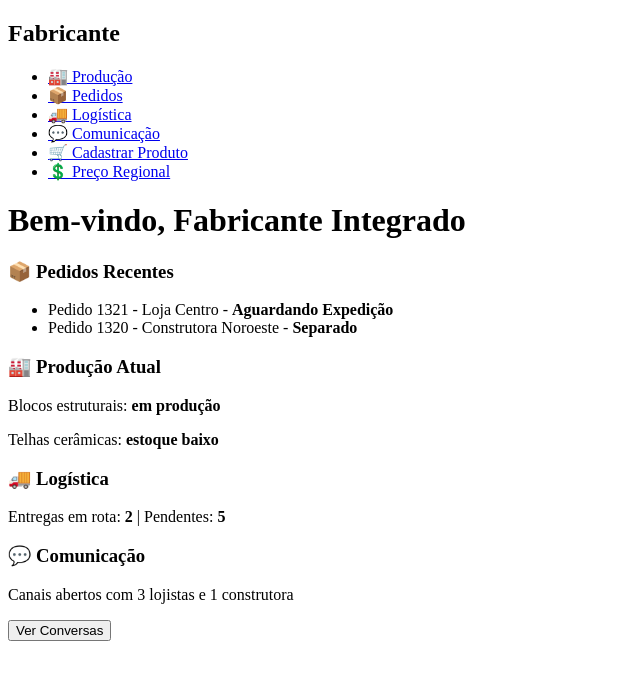
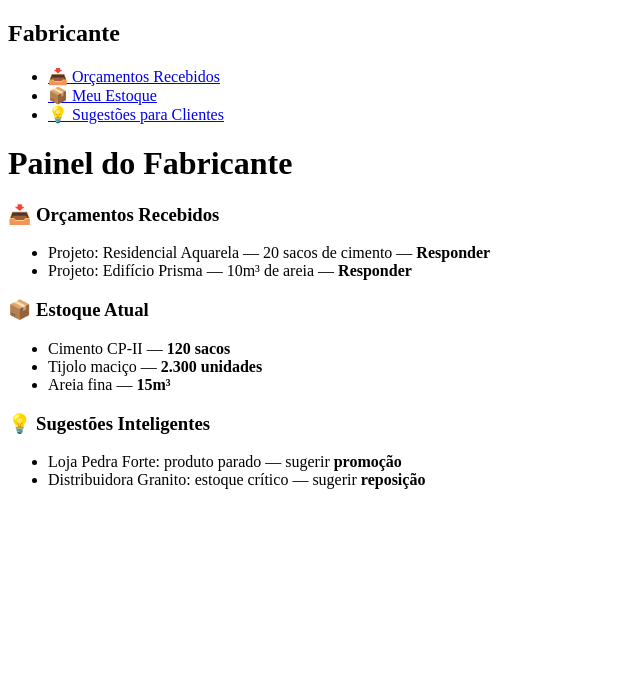
Before and after one commit to Claratrade33/ConstroiVerse, a plain HTML site: page frontend/painel/painel_fabricante.html in a window 1280 px wide. Shown: the whole page, without its empty margins (0-640 px from the left). Drawn offline with Linux system fonts and the light colour scheme.

Commit message:
Atualizar o painel_fabricante.html

```diff
--- a/frontend/painel/painel_fabricante.html
+++ b/frontend/painel/painel_fabricante.html
@@ -1,50 +1,47 @@
 <!DOCTYPE html>
 <html lang="pt-br">
 <head>
-  <meta charset="UTF-8" />
-  <meta name="viewport" content="width=device-width, initial-scale=1.0"/>
-  <title>Painel do Fabricante - ConstroiVerse</title>
+  <meta charset="UTF-8">
+  <meta name="viewport" content="width=device-width, initial-scale=1.0">
+  <title>Fabricante - ConstroiVerse</title>
   <link rel="stylesheet" href="/public/style.css">
 </head>
 <body>
   <nav class="sidebar">
     <h2>Fabricante</h2>
     <ul>
-      <li><a href="#">🏭 Produção</a></li>
-      <li><a href="#">📦 Pedidos</a></li>
-      <li><a href="#">🚚 Logística</a></li>
-      <li><a href="#">💬 Comunicação</a></li>
-      <li><a href="#">🛒 Cadastrar Produto</a></li>
-      <li><a href="#">💲 Preço Regional</a></li>
+      <li><a href="#">📥 Orçamentos Recebidos</a></li>
+      <li><a href="#">📦 Meu Estoque</a></li>
+      <li><a href="#">💡 Sugestões para Clientes</a></li>
     </ul>
   </nav>
 
   <main class="painel">
-    <h1>Bem-vindo, Fabricante Integrado</h1>
+    <h1>Painel do Fabricante</h1>
 
     <section class="bloco">
-      <h3>📦 Pedidos Recentes</h3>
+      <h3>📥 Orçamentos Recebidos</h3>
       <ul>
-        <li>Pedido 1321 - Loja Centro - <strong>Aguardando Expedição</strong></li>
-        <li>Pedido 1320 - Construtora Noroeste - <strong>Separado</strong></li>
+        <li>Projeto: Residencial Aquarela — 20 sacos de cimento — <strong>Responder</strong></li>
+        <li>Projeto: Edifício Prisma — 10m³ de areia — <strong>Responder</strong></li>
       </ul>
     </section>
 
     <section class="bloco">
-      <h3>🏭 Produção Atual</h3>
-      <p>Blocos estruturais: <strong>em produção</strong></p>
-      <p>Telhas cerâmicas: <strong>estoque baixo</strong></p>
+      <h3>📦 Estoque Atual</h3>
+      <ul>
+        <li>Cimento CP-II — <strong>120 sacos</strong></li>
+        <li>Tijolo maciço — <strong>2.300 unidades</strong></li>
+        <li>Areia fina — <strong>15m³</strong></li>
+      </ul>
     </section>
 
     <section class="bloco">
-      <h3>🚚 Logística</h3>
-      <p>Entregas em rota: <strong>2</strong> | Pendentes: <strong>5</strong></p>
-    </section>
-
-    <section class="bloco">
-      <h3>💬 Comunicação</h3>
-      <p>Canais abertos com 3 lojistas e 1 construtora</p>
-      <button>Ver Conversas</button>
+      <h3>💡 Sugestões Inteligentes</h3>
+      <ul>
+        <li>Loja Pedra Forte: produto parado — sugerir <strong>promoção</strong></li>
+        <li>Distribuidora Granito: estoque crítico — sugerir <strong>reposição</strong></li>
+      </ul>
     </section>
   </main>
 </body>
```
